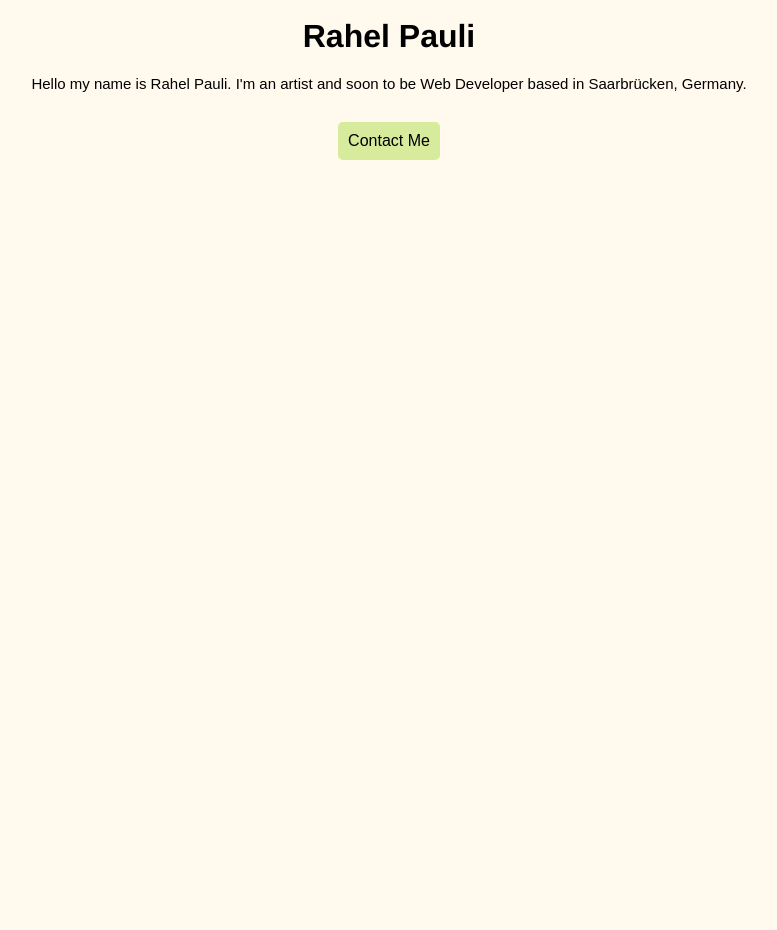
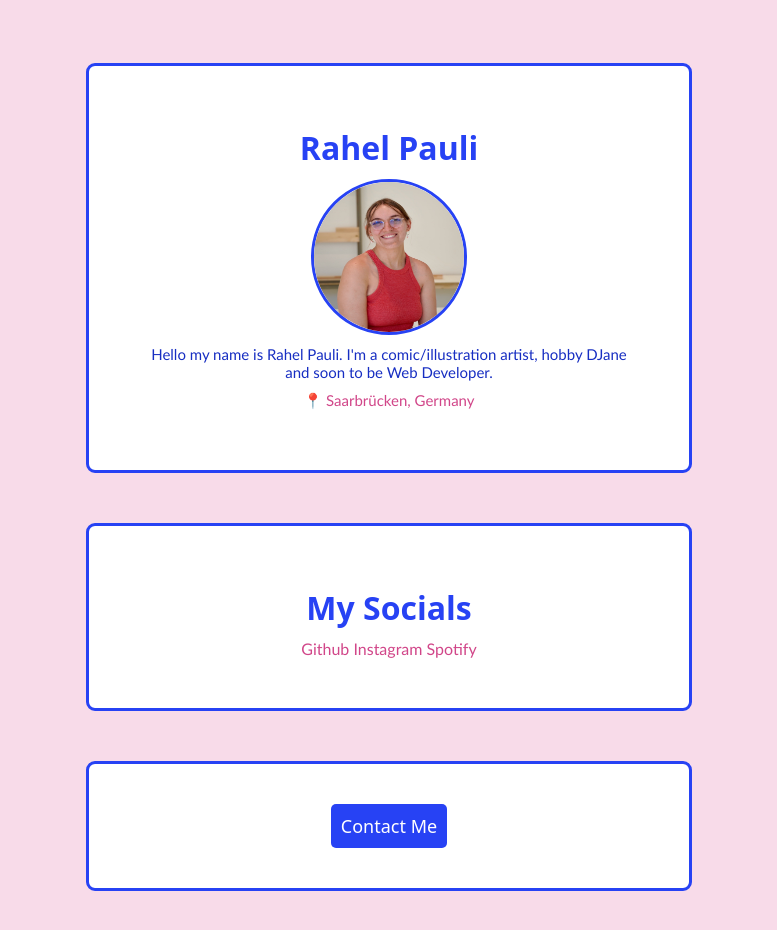
Before and after one commit to dariapauli/dariapauli.github.io, a plain HTML site: page index.html in a window 1280 px wide. Shown: the whole page, without its empty margins (251-1028 px from the left). Before the commit the page ends 800 px from the top, so only its background shows below. Drawn offline with Linux system fonts and the light colour scheme; a web font is replaced by a local one.

Commit message:
changed overall styling

```diff
--- a/index.html
+++ b/index.html
@@ -1,17 +1,41 @@
 <html lang="en">
   <head>
-    <meta charset="UTF-8">
-    <meta http-equiv="X-UA-Compatible" content="IE=edge">
-    <meta name="viewport" content="width=device-width, initial-scale=1.0">
+    <meta charset="UTF-8" />
+    <meta http-equiv="X-UA-Compatible" content="IE=edge" />
+    <meta name="viewport" content="width=device-width, initial-scale=1.0" />
     <title>dariarahel</title>
-    <link rel="stylesheet" href="style.css">
+    <link rel="preconnect" href="https://fonts.googleapis.com" />
+    <link rel="preconnect" href="https://fonts.gstatic.com" crossorigin />
+    <link
+      href="https://fonts.googleapis.com/css2?family=Jacquard+12&display=swap"
+      rel="stylesheet"
+    />
+    <link rel="stylesheet" href="style.css" />
   </head>
   <body>
+    <div>
       <h1>Rahel Pauli</h1>
+      <img src="DSC00508.jpeg" alt="profile_picture" id="img-circle" />
       <p>
-        Hello my name is Rahel Pauli. I'm an artist and soon to be Web Developer based in Saarbrücken, Germany.
+        Hello my name is Rahel Pauli. I'm a comic/illustration artist, hobby
+        DJane and soon to be Web Developer.
       </p>
-
+      <p id="location">📍 Saarbrücken, Germany</p>
+    </div>
+    <div>
+      <h1>My Socials</h1>
+      <a href="https://github.com/dariapauli" target="_blank">Github</a>
+      <a href="https://www.instagram.com/daria_rahel/?hl=de" target="_blank"
+        >Instagram</a
+      >
+      <a
+        href="https://open.spotify.com/user/rachelinapinatina?si=b8c217ada72f471c"
+        target="_blank"
+        >Spotify</a
+      >
+    </div>
+    <div>
       <a id="contact" href="mailto:rahel.pauli@gmx.de"> Contact Me </a>
+    </div>
   </body>
 </html>
--- a/style.css
+++ b/style.css
@@ -1,35 +1,69 @@
 h1 {
-    color: black;
-    font-family: helvetica;
+    color: #2742f4;
+    font-family: "Jacquard 12", system-ui;
     margin: 10px;
   }
 
-  p{
+p{
     font-size: 15px;
     margin: 10px;
   }
 
-  body {
-    font-family: arial;
-    color: black;
-    background: #fffaed;
+#location {
+  color: #d14689;
+}
+
+body {
+    font-family: 'Trebuchet MS', 'Lucida Sans Unicode', 'Lucida Grande', 'Lucida Sans', Arial, sans-serif;
+    color: #172ec2;
+    background: #f8dbe9;
     display: flex;
+    padding: 30px;
     flex-direction: column;
-    align-items: center;
+    text-align: center;
   }
 
-  #contact {
+a {
+  text-decoration: none;
+  color: #d14689;
+  transition: 0.3s ease;
+}
+
+a:hover{
+  color: #2C14FF;
+}
+
+div {
+  width: 500px;
+  padding: 50px;
+  background-color: #ffffff;
+  margin: 25px auto;
+  border-radius: 9px;
+  border: 3px solid #2742f4;
+}
+
+#contact {
     text-decoration: none;
-    color: black;
+    font-family:  "Jacquard 12", system-ui;
+    font-size: large;
+    color: #ffffff;
     border: none;
     border-radius: 5px;
     padding: 10px;
-    background: #d6eb9b;
-    transition: box-shadow ease 0.3s;
+    background: #2742f4;
+    transition: 0.3s ease;
     margin: 20px;
   }
 
-  #contact:hover {
-    box-shadow: 0px 0px 15px grey;
-    transition: box-shadow ease 0.3s;
+#contact:hover {
+    box-shadow: 0px 0px 15px #bac839;
+    transition: 0.3s ease;
+    color: #E6FF14;
   }
+
+#img-circle {
+  height: 150px;
+  width: 150px;
+  border-radius: 50%;
+  border: 3px solid #2742f4;
+}
```
Also changed, not shown: DSC00508.jpeg (added). Lines whose indentation alone changed are shown as unchanged.
